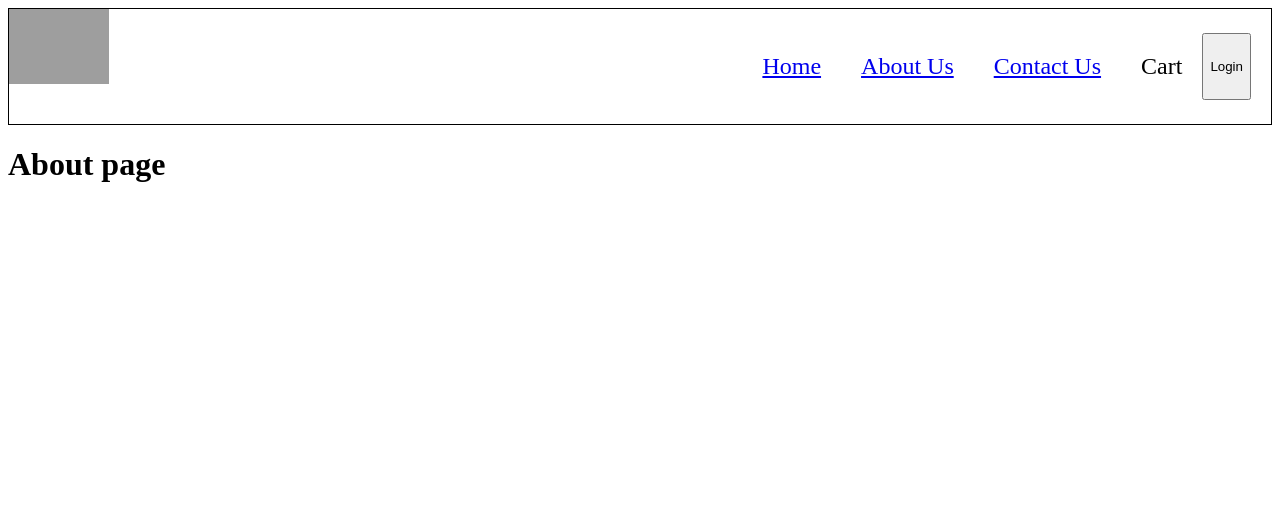
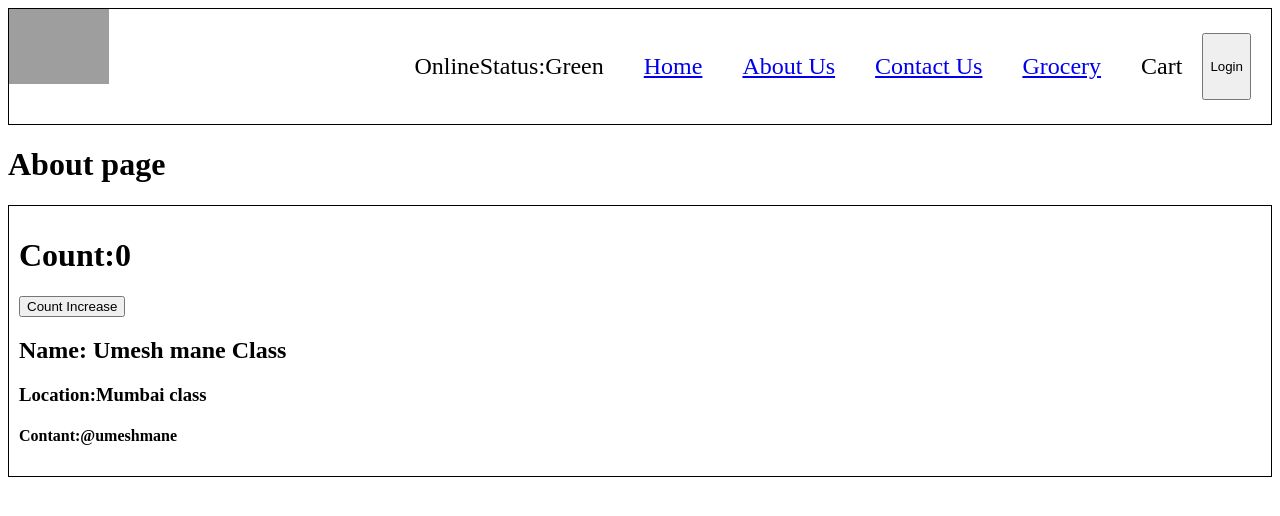
Before and after one commit to umeshmane30092000/Namaste-React, a React (Vite) app: page /about in a window 1280 px wide. Shown: the top 516 px of the page. Built offline with nearby package versions, Linux system fonts and the light colour scheme; grey boxes are pictures that could not be loaded.

Commit message:
OPtimizing app -09

```diff
--- a/index.css
+++ b/index.css
@@ -63,3 +63,9 @@
     height: 400px;
     background-color: #f0f0f0
 }
+
+.user-card {
+    padding: 10px;
+    border: 1px solid black;
+
+}
--- a/src/App.js
+++ b/src/App.js
@@ -1,4 +1,4 @@
-import React from "react";
+import React, { lazy , Suspense } from "react";
 import ReactDOM from "react-dom/client";
 import Header from "./components/Header";
 import Body from "./components/Body";
@@ -7,6 +7,14 @@ import About from "./components/About";
 import Contact from "./components/Contact";
 import Error from "./components/Error";
 import RestaurantMenu from "./components/RestaurantMenu";
+// import Grocery from "./components/Grocery";
+
+
+// chunking
+// code Spliting
+// lazy loading
+
+const Grocery = lazy(() => import("./components/Grocery"));
 
 const AppLayout = () => {
   return (
@@ -23,10 +31,9 @@ const appRouter = createBrowserRouter([
     element: <AppLayout />,
     children: [
       {
-        path:"/",
-        element:<Body/>
-      }
-      ,
+        path: "/",
+        element: <Body />,
+      },
       {
         path: "/about",
         element: <About />,
@@ -36,9 +43,17 @@ const appRouter = createBrowserRouter([
         element: <Contact />,
       },
       {
-        path:"/restaurant/:resId",
-        element:<RestaurantMenu/>
-      }
+        path: "/grocery",
+        element: (
+          <Suspense fallback={<h1>Loading....</h1>}>
+            <Grocery />
+          </Suspense>
+        ),
+      },
+      {
+        path: "/restaurant/:resId",
+        element: <RestaurantMenu />,
+      },
     ],
     errorElement: <Error />,
   },
--- a/src/components/About.js
+++ b/src/components/About.js
@@ -1,9 +1,27 @@
-const About = () => {
-    return (
-        <div>
-            <h1>About  page</h1>
-        </div>
-    )
+import User from "./User";
+import UserClass from "./UserClass";
+import React from "react";
+
+
+class About extends React.Component {
+
+    constructor(props){
+        super(props);
+    }
+
+    componentDidMount(){
+
+    }
+    render(){
+        return (
+          <div>
+            <h1>About page</h1>
+            {/* <User name={"Umesh mane"} /> */}
+            <UserClass name={"Umesh mane Class"} location={"Mumbai class"} />
+          </div>
+        );
+
+    }
 }
 
 export default About;
--- a/src/components/Body.js
+++ b/src/components/Body.js
@@ -2,6 +2,7 @@ import RestaurantCard from "./RestaurantCard";
 import { useState, useEffect } from "react";
 import Shimmer from "./Shimmer";
 import { Link } from "react-router-dom";
+import useOnlineStatus from "../utils/useOnlineStatus";
 
 const Body = () => {
   // Local State Variable - Super powerful variable
@@ -32,6 +33,9 @@ const Body = () => {
       json?.data?.cards[1]?.card?.card?.gridElements?.infoWithStyle?.restaurants
     );
   };
+
+  const onlineStatus = useOnlineStatus();
+  if(onlineStatus === false)return <h1>Looks like you are offline</h1>
 
   return listOfRestaurants.length === 0 ? (
     <Shimmer />
--- /dev/null
+++ b/src/components/Grocery.js
@@ -0,0 +1,8 @@
+
+ const Grocery = () => {
+    return (
+        <h1>Our Grocery online store it has lot of the components</h1>
+    )
+ }
+
+ export default Grocery;
--- a/src/components/Header.js
+++ b/src/components/Header.js
@@ -1,6 +1,7 @@
 import { Link } from "react-router-dom";
 import { LOGO_URL } from "../utils/constants";
 import { useEffect, useState } from "react";
+import useOnlineStatus from "../utils/useOnlineStatus";
 
 const Header = () => {
   const [btnNameReact, setBtnNameReact] = useState("Login");
@@ -10,6 +11,8 @@ const Header = () => {
     console.log("useEffect called");
   }, []);
 
+  const onlineStatus = useOnlineStatus();
+
   return (
     <div className="header">
       <div className="logo-container">
@@ -17,6 +20,7 @@ const Header = () => {
       </div>
       <div className="nav-items">
         <ul>
+          <li>OnlineStatus:{onlineStatus ? "Green" : "Red"}</li>
           <li>
             <Link to="/">Home</Link>
           </li>
@@ -25,6 +29,9 @@ const Header = () => {
           </li>
           <li>
             <Link to="/contact">Contact Us</Link>
+          </li>
+          <li>
+            <Link to="/grocery">Grocery</Link>
           </li>
           <li>Cart</li>
           <button
--- a/src/components/RestaurantMenu.js
+++ b/src/components/RestaurantMenu.js
@@ -1,24 +1,11 @@
-import { useEffect, useState } from "react";
 import Shimmer from "./Shimmer";
 import { useParams } from "react-router-dom";
+import useRestaurantMenu from "../utils/useRestrauntMenu";
 
 const RestaurantMenu = () => {
-  const [resInfo, setResInfo] = useState(null);
   const {resId} = useParams();
 
-  useEffect(() => {
-    fetchMenu();
-  }, []);
-
-  const fetchMenu = async () => {
-    const data = await fetch(
-      "https://www.swiggy.com/dapi/menu/pl?page-type=REGULAR_MENU&complete-menu=true&lat=21.99740&lng=79.00110&restaurantId=" + resId
-    );
-
-    const json = await data.json();
-    console.log(json);
-    setResInfo(json.data);
-  };
+  const resInfo = useRestaurantMenu(resId);
 
   if(resInfo === null)return <Shimmer/>
 
--- /dev/null
+++ b/src/components/User.js
@@ -0,0 +1,19 @@
+import { useState } from "react";
+
+
+
+const User = ({name}) => {
+    const [count , setCount] = useState(0);
+    const [count2] =useState(1);
+    return (
+        <div className="user-card">
+        <h1>Count:{count}</h1>
+        <h1>Count2:{count2}</h1>
+        <h2>Name:{name}</h2>
+        <h3>Location:Mumbai</h3>
+        <h4>Contant:@umeshmane</h4>
+        </div>
+    )
+}
+
+export default User;
--- /dev/null
+++ b/src/components/UserClass.js
@@ -0,0 +1,39 @@
+import React from "react";
+
+
+class UserClass extends React.Component {
+
+    constructor(props){
+        super(props)
+        this.state = {
+          count:0
+        }
+    }
+
+    componentDidMount(){
+
+    }
+
+    render(){
+
+      const {name ,  location} = this.props;
+      const {count} = this.state
+        return (
+          <div className="user-card">
+            <h1>Count:{count}</h1>
+            <button onClick={()=> {
+              this.setState({
+                count:this.state.count + 1,
+
+              });
+            }}>Count Increase</button>
+            <h2>Name: {name} </h2>
+            <h3>Location:{location}</h3>
+            <h4>Contant:@umeshmane</h4>
+          </div>
+        );
+    }
+
+}
+
+export default UserClass;
--- /dev/null
+++ b/src/utils/useOnlineStatus.js
@@ -0,0 +1,22 @@
+import { useEffect, useState } from "react";
+
+const useOnlineStatus  =  () => {
+    const [onlineStatus , setOnlineStatus] = useState(true);
+    // check if online
+    useEffect(() => {
+
+        window.addEventListener("offline" , () => {
+            setOnlineStatus(false);
+        });
+        window.addEventListener("online" , () => {
+            setOnlineStatus(true);
+        })
+
+    }, [])
+
+    return onlineStatus;
+
+}
+
+
+export default useOnlineStatus;
--- /dev/null
+++ b/src/utils/useRestrauntMenu.js
@@ -0,0 +1,24 @@
+import { useEffect, useState } from "react";
+
+const useRestaurantMenu = (resId) => {
+    const [resInfo , setResInfo] = useState(null);
+
+    useEffect(() => {
+      fetchData();
+    } ,[])
+
+    const fetchData = async () => {
+        const data = await fetch(
+          "https://www.swiggy.com/dapi/menu/pl?page-type=REGULAR_MENU&complete-menu=true&lat=21.99740&lng=79.00110&restaurantId=" +
+            resId
+        );
+
+        const json = await data.json();
+        setResInfo(json.data);
+    }
+
+   return resInfo;
+
+}
+
+export default useRestaurantMenu;
```
